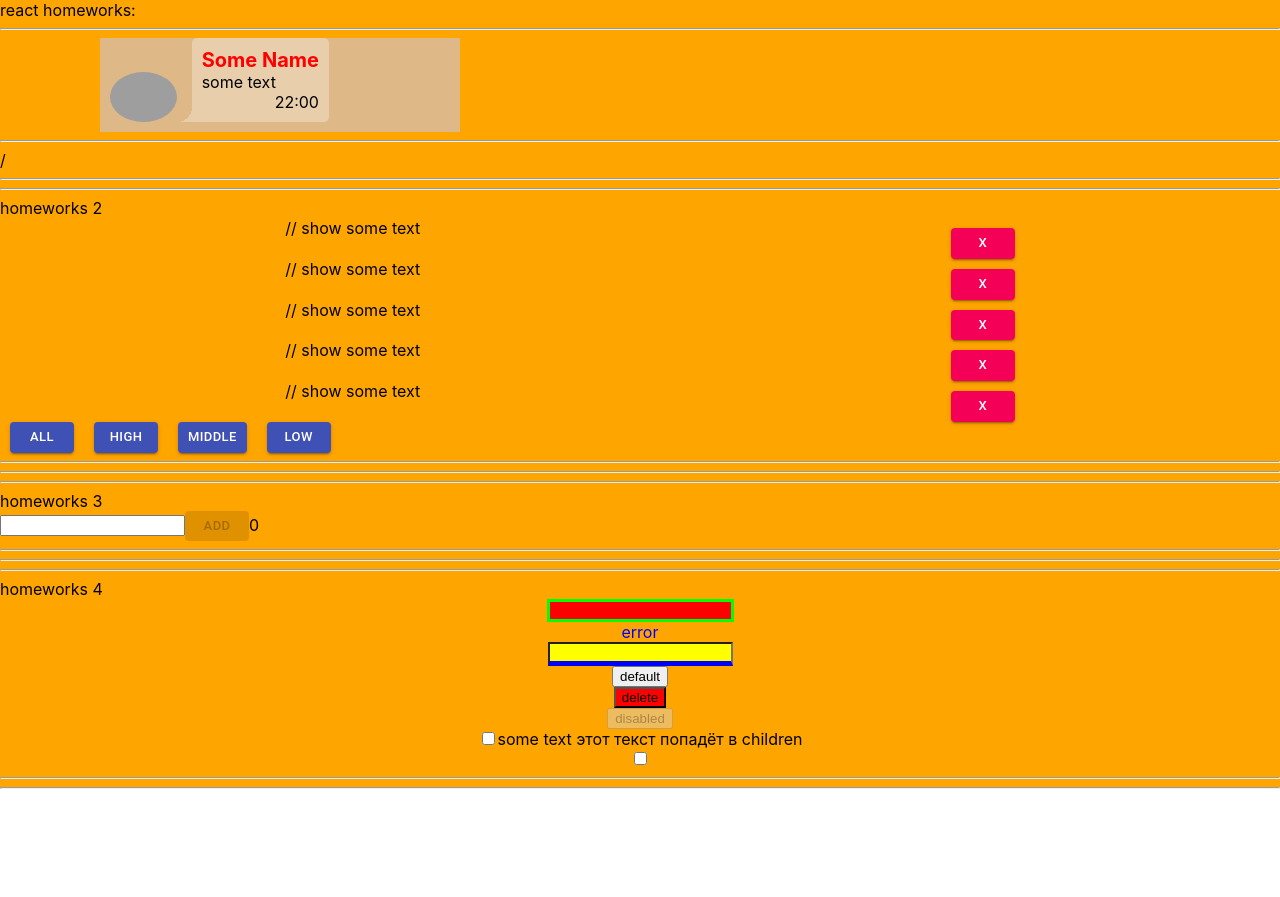
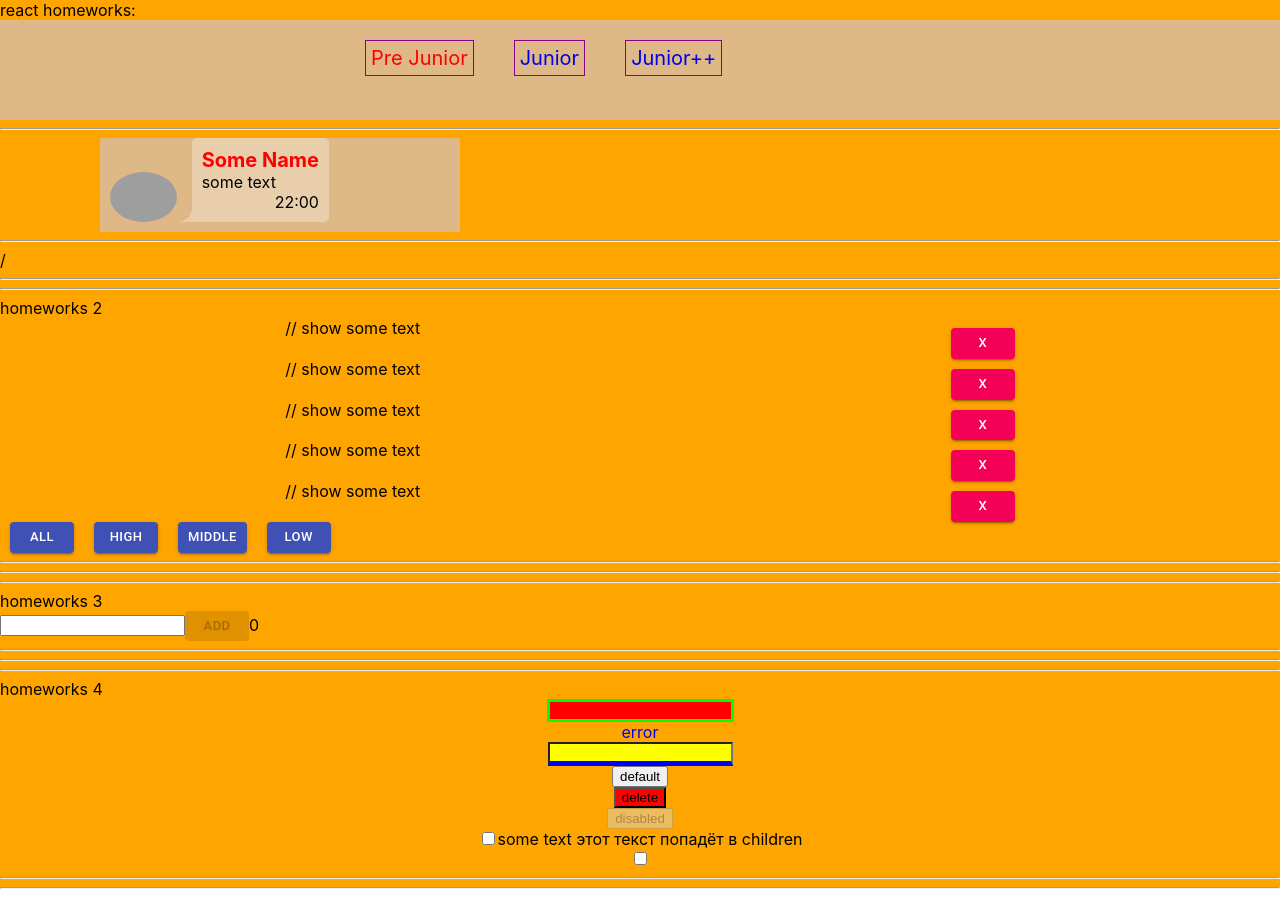
Before and after one commit to lismgmk/ignat, a React (Create React App) app: page /#/pre-junior in a window 1280 px wide. Before the commit this address led to /. Before the commit the page ends 800 px from the top, so only its background shows below. Built offline with nearby package versions, Linux system fonts and the light colour scheme; grey boxes are pictures that could not be loaded.

Commit message:
lesson 5

```diff
--- a/package.json
+++ b/package.json
@@ -2,6 +2,7 @@
   "name": "homeworks",
   "version": "0.1.0",
   "private": true,
+  "homepage": "https://lismgmk.github.io/ignat",
   "dependencies": {
     "@material-ui/core": "^4.11.3",
     "@material-ui/icons": "^4.11.2",
@@ -13,9 +14,12 @@
     "@types/node": "^12.20.4",
     "@types/react": "^17.0.2",
     "@types/react-dom": "^17.0.1",
+    "@types/react-router-dom": "^5.1.7",
     "@types/uuid": "^8.3.0",
+    "gh-pages": "^3.1.0",
     "react": "^17.0.1",
     "react-dom": "^17.0.1",
+    "react-router-dom": "^5.2.0",
     "react-scripts": "4.0.3",
     "typescript": "^4.2.2",
     "uuid": "^8.3.2",
@@ -25,6 +29,8 @@
     "start": "react-scripts start",
     "build": "react-scripts build",
     "test": "react-scripts test",
+    "predeploy": "npm run build",
+    "deploy": "gh-pages -d build",
     "eject": "react-scripts eject"
   },
   "eslintConfig": {
--- a/src/p1-main/m1-ui/u1-app/App.tsx
+++ b/src/p1-main/m1-ui/u1-app/App.tsx
@@ -4,16 +4,17 @@ import HW1 from '../../../p2-homeworks/h1/HW1'
 import HW2 from "../../../p2-homeworks/h2/HW2";
 import HW3 from "../../../p2-homeworks/h3/HW3";
 import HW4 from "../../../p2-homeworks/h4/HW4";
+import HW5 from "../../../p2-homeworks/h5/HW5";
 
 function App() {
     return (
         <div className={s.App}>
             <div>react homeworks:</div>
-            <HW1/>
-            <HW2/>
-            <HW3/>
-            <HW4/>
-            {/*<HW5/>*/}
+            {/*<HW1/>*/}
+            {/*<HW2/>*/}
+            {/*<HW3/>*/}
+            {/*<HW4/>*/}
+            <HW5/>
 
         </div>
     )
--- a/src/p2-homeworks/h4/common/c3-SuperCheckbox/SuperCheckbox.tsx
+++ b/src/p2-homeworks/h4/common/c3-SuperCheckbox/SuperCheckbox.tsx
@@ -23,9 +23,6 @@ const SuperCheckbox: React.FC<SuperCheckboxPropsType> = (
         // сделайте так чтоб работал onChange и onChangeChecked
         onChangeChecked &&  onChangeChecked(e.currentTarget.checked)
         onChange &&  onChange(e)
-
-
-
     }
 
     const finalInputClassName = `${s.checkbox} ${className ? className : ''}`
--- a/src/p2-homeworks/h5/HW5.tsx
+++ b/src/p2-homeworks/h5/HW5.tsx
@@ -1,18 +1,19 @@
 import React from 'react'
 import Header from './Header'
 import Routes from './Routes'
+import {HashRouter} from "react-router-dom";
 
 function HW5() {
     return (
         <div>
             {/*в gh-pages лучше работает HashRouter*/}
-            {/*<HashRouter>*/}
+            <HashRouter>
 
             <Header/>
 
             <Routes/>
 
-            {/*</HashRouter>*/}
+            </HashRouter>
         </div>
     )
 }
--- /dev/null
+++ b/src/p2-homeworks/h5/Header.module.css
@@ -0,0 +1,36 @@
+.activeLink{
+    color: red;
+    font-size: 20px;
+    border: 2px solid red;
+}
+.mainContainer{
+    position: relative;
+    /*width: 700px;*/
+    height: 100px;
+    background-color: burlywood;
+}
+.container{
+    position: absolute;
+    animation: move 3s infinite;
+    animation-iteration-count: 1;
+    animation-fill-mode: forwards;
+    display: flex;
+    align-items: center;
+}
+@keyframes move {
+    from {
+        left: -400px;
+        top: 0;
+    }
+    to {
+        left: 345px;
+
+    }
+}
+.linkStyle{
+    font-size: 20px;
+    margin: 20px;
+    border: 1px solid darkmagenta;
+    text-decoration: none;
+    padding: 5px;
+}
--- a/src/p2-homeworks/h5/Header.tsx
+++ b/src/p2-homeworks/h5/Header.tsx
@@ -1,9 +1,18 @@
 import React from 'react'
+import {NavLink} from "react-router-dom";
+import {PATH} from './Routes'
+import s from './Header.module.css'
 
 function Header() {
     return (
-        <div>
-            // add NavLinks
+        <div className={s.mainContainer}>
+            <div className={s.container}>
+                <NavLink to={PATH.PRE_JUNIOR} className={s.linkStyle} activeClassName={s.activeLink}>Pre Junior</NavLink>
+                <NavLink to={PATH.JUNIOR} className={s.linkStyle} activeClassName={s.activeLink}>Junior</NavLink>
+                <NavLink to={PATH.JUNIOR_PLUS} className={s.linkStyle} activeClassName={s.activeLink}>Junior++</NavLink>
+            </div>
+
+
 
         </div>
     )
--- a/src/p2-homeworks/h5/Routes.tsx
+++ b/src/p2-homeworks/h5/Routes.tsx
@@ -1,27 +1,36 @@
 import React from 'react'
+import {Switch, Route, Redirect} from "react-router-dom"
+import PreJunior from "./pages/PreJunior";
+import Error404 from "./pages/Error404";
+import Junior from "./pages/Junior";
+import JuniorPlus from "./pages/Junior-plus";
+
 
 export const PATH = {
     PRE_JUNIOR: '/pre-junior',
-    // add paths
+    JUNIOR: '/junior',
+    JUNIOR_PLUS: '/junior-plus',
 }
 
 function Routes() {
     return (
         <div>
             {/*Switch выбирает первый подходящий роут*/}
-            {/*<Switch>*/}
+            <Switch>
 
             {/*в начале мы попадаем на страницу '/' и переходим сразу на страницу PRE_JUNIOR*/}
             {/*exact нужен чтоб указать полное совподение (что после '/' ничего не будет)*/}
-            {/*<Route path={'/'} exact render={() => <Redirect to={PATH.PRE_JUNIOR}/>}/>*/}
+            <Route path={'/'} exact render={() => <Redirect to={PATH.PRE_JUNIOR}/>}/>
 
-            {/*<Route path={PATH.PRE_JUNIOR} render={() => <PreJunior/>}/>*/}
-                // add routes
+            <Route path={PATH.PRE_JUNIOR} render={() => <PreJunior/>}/>
+            <Route path={PATH.JUNIOR} render={() => <Junior/>}/>
+            <Route path={PATH.JUNIOR_PLUS} render={() => <JuniorPlus/>}/>
+
 
             {/*у этого роута нет пути, он отрисуется если пользователь захочет попасть на несуществующую страницу*/}
-            {/*<Route render={() => <Error404/>}/>*/}
+            <Route render={() => <Error404/>}/>
 
-            {/*</Switch>*/}
+            </Switch>
         </div>
     )
 }
--- /dev/null
+++ b/src/p2-homeworks/h5/pages/Junior-plus.tsx
@@ -0,0 +1,22 @@
+import React from 'react'
+import HW1 from '../../h1/HW1'
+import HW2 from '../../h2/HW2'
+import HW3 from '../../h3/HW3'
+import HW4 from '../../h4/HW4'
+
+function JuniorPlus() {
+    return (
+        <div>
+            {/*<HW9/>*/}
+            {/*<HW10/>*/}
+            {/*<HW11/>*/}
+            {/*<HW12/>*/}
+
+        </div>
+    )
+}
+
+export default JuniorPlus
+
+// сделайте по аналогии пустые страницы джун и джун+
+// туда будут добавляться следующие дз
--- /dev/null
+++ b/src/p2-homeworks/h5/pages/Junior.tsx
@@ -0,0 +1,24 @@
+import React from 'react'
+import HW1 from '../../h1/HW1'
+import HW2 from '../../h2/HW2'
+import HW3 from '../../h3/HW3'
+import HW4 from '../../h4/HW4'
+
+function Junior() {
+    return (
+        <div>
+            HW5
+            {/*<HW5/>*/}
+            {/*<HW6/>*/}
+            {/*<HW7/>*/}
+            {/*<HW8/>*/}
+
+
+        </div>
+    )
+}
+
+export default Junior
+
+// сделайте по аналогии пустые страницы джун и джун+
+// туда будут добавляться следующие дз
```
Also changed, not shown: 1 other file (tests, documents, lock files or other folders).
